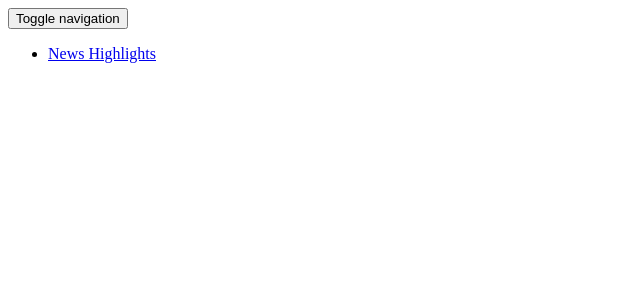
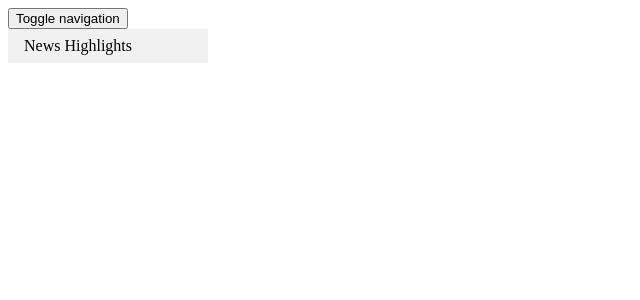
Before and after one commit to Omtatah/News-highlight, a Flask app: template app/templates/navbar.html in a window 1280 px wide. Shown: the top 300 px of the page, without its empty margins (0-640 px from the left). Run offline with Flask 2, Linux system fonts and the light colour scheme; the template is opened without the code that fills it, so the values that code supplies are empty; some libraries are stand-ins or nearby versions.

Commit message:
style the nav-bar

```diff
--- a/app/templates/navbar.html
+++ b/app/templates/navbar.html
@@ -12,10 +12,37 @@
 
                 <ul>
 
-                    <li><a class="navbar-brand" href="/"> News Highlights </a></li>
+                    <li><a id='nav1' class="navbar-brand" href="/"> News Highlights </a></li>
 
                 </ul>
 
             </div>
         </div>
     </div>
+
+    <style>
+        ul {
+            list-style-type: none;
+            margin: 0;
+            padding: 0;
+            width: 200px;
+            background-color: #f1f1f1;
+        }
+
+        li a {
+            display: block;
+            color: #000;
+            padding: 8px 16px;
+            text-decoration: none;
+        }
+
+        li a.active {
+            background-color: #4CAF50;
+            color: white;
+        }
+
+        li a:hover:not(.active) {
+            background-color: #555;
+            color: white;
+        }
+    </style>
```
